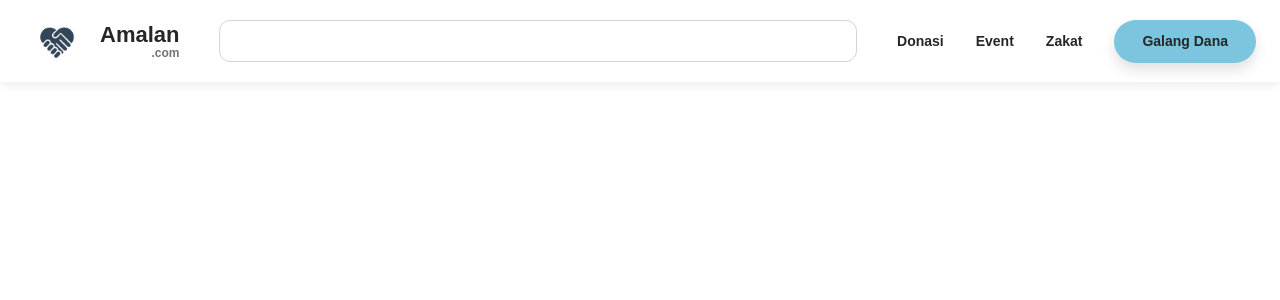
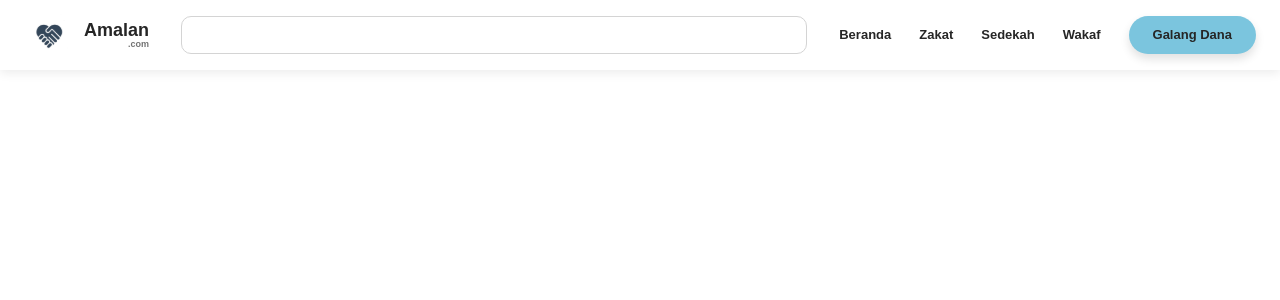
Before and after one commit to kevinefendy/website-profile-komunitas, a Next.js app: page / in a window 1280 px wide. Shown: the top 300 px of the page. Built offline with nearby package versions, Linux system fonts and the light colour scheme; some icons are missing.

Commit message:
style: menyesuaikan navbar dengan desain terbaru

```diff
--- a/app/components/Navbar.jsx
+++ b/app/components/Navbar.jsx
@@ -10,45 +10,43 @@ export default function Navbar() {
 
   return (
     <nav className="w-full bg-white shadow-[0_3px_10px_rgba(0,0,0,0.08)]">
-      <div className="mx-auto flex h-[82px] max-w-[1280px] items-center px-4 sm:px-6">
-
-        <Link
-          href="/"
-          className="flex shrink-0 items-center gap-2"
-        >
+      <div className="mx-auto flex h-[70px] max-w-[1280px] items-center px-4 sm:px-6">
+        {/* Logo */}
+        <Link href="/" className="flex shrink-0 items-center gap-2">
           <Image
             src="/images/logo.svg"
             alt="Amalan.com"
-            width={68}
-            height={68}
+            width={52}
+            height={52}
             priority
-            className="h-[60px] w-[60px] object-contain sm:h-[68px] sm:w-[68px]"
+            className="h-[48px] w-[48px] object-contain sm:h-[52px] sm:w-[52px]"
           />
 
           <div className="flex flex-col items-end gap-[1px]">
-            <span className="text-[20px] font-bold leading-none text-neutral-800 sm:text-[22px]">
+            <span className="text-[18px] font-bold leading-none text-neutral-800">
               Amalan
             </span>
 
-            <span className="text-[11px] font-bold leading-none text-neutral-500 sm:text-[12px]">
+            <span className="text-[9px] font-semibold leading-none text-neutral-500">
               .com
             </span>
           </div>
         </Link>
 
-        <div className="mx-10 hidden flex-1 lg:block">
+        {/* Search Desktop */}
+        <div className="mx-8 hidden flex-1 lg:block">
           <div className="relative">
             <input
               type="text"
               className="
-                h-[42px]
+                h-[38px]
                 w-full
-                rounded-[11px]
+                rounded-[10px]
                 border
                 border-neutral-300
                 bg-white
                 pl-4
-                pr-12
+                pr-10
                 text-sm
                 text-neutral-700
                 outline-none
@@ -61,10 +59,10 @@ export default function Navbar() {
 
             <Icon
               icon="mdi:magnify"
-              width={23}
+              width={21}
               className="
                 absolute
-                right-4
+                right-3
                 top-1/2
                 -translate-y-1/2
                 text-neutral-400
@@ -73,26 +71,22 @@ export default function Navbar() {
           </div>
         </div>
 
-        <div className="ml-auto hidden items-center gap-8 whitespace-nowrap text-[14px] font-semibold text-neutral-800 lg:flex">
-          <Link
-            href="/donasi"
-            className="transition hover:text-sky-500"
-          >
-            Donasi
+        {/* Desktop Menu */}
+        <div className="ml-auto hidden items-center gap-7 whitespace-nowrap text-[13px] font-semibold text-neutral-800 lg:flex">
+          <Link href="/" className="transition hover:text-sky-500">
+            Beranda
           </Link>
 
-          <Link
-            href="/event"
-            className="transition hover:text-sky-500"
-          >
-            Event
+          <Link href="/zakat" className="transition hover:text-sky-500">
+            Zakat
           </Link>
 
-          <Link
-            href="/zakat"
-            className="transition hover:text-sky-500"
-          >
-            Zakat
+          <Link href="/sedekah" className="transition hover:text-sky-500">
+            Sedekah
+          </Link>
+
+          <Link href="/wakaf" className="transition hover:text-sky-500">
+            Wakaf
           </Link>
 
           <Link
@@ -100,11 +94,11 @@ export default function Navbar() {
             className="
               rounded-full
               bg-[#7BC5DE]
-              px-7
-              py-[11px]
+              px-6
+              py-[9px]
               font-bold
               text-neutral-800
-              shadow-[0_7px_14px_rgba(0,0,0,0.12)]
+              shadow-[0_5px_10px_rgba(0,0,0,0.12)]
               transition
               hover:bg-[#69B8D3]
             "
@@ -113,25 +107,21 @@ export default function Navbar() {
           </Link>
         </div>
 
-        <div className="ml-auto flex items-center gap-3 lg:hidden">
-
+        {/* Mobile */}
+        <div className="ml-auto flex items-center gap-2 lg:hidden">
           <button
             type="button"
             aria-label="Search"
-            className="flex h-10 w-10 items-center justify-center rounded-full transition hover:bg-neutral-100"
+            className="flex h-10 w-10 items-center justify-center rounded-full hover:bg-neutral-100"
           >
-            <Icon
-              icon="mdi:magnify"
-              width={25}
-              className="text-neutral-700"
-            />
+            <Icon icon="mdi:magnify" width={24} className="text-neutral-700" />
           </button>
 
           <button
             type="button"
             aria-label="Menu"
             onClick={() => setIsOpen(!isOpen)}
-            className="flex h-10 w-10 items-center justify-center rounded-full transition hover:bg-neutral-100"
+            className="flex h-10 w-10 items-center justify-center rounded-full hover:bg-neutral-100"
           >
             <Icon
               icon={isOpen ? "mdi:close" : "mdi:menu"}
@@ -142,39 +132,35 @@ export default function Navbar() {
         </div>
       </div>
 
+      {/* Mobile Menu */}
       {isOpen && (
         <div className="border-t border-neutral-200 bg-white px-4 py-5 lg:hidden">
-          <div className="mx-auto flex max-w-[1280px] flex-col gap-4">
-
-            <div className="relative">
+          <div className="mx-auto flex max-w-[1280px] flex-col gap-3">
+            {/* Search Mobile */}
+            <div className="relative mb-2">
               <input
                 type="text"
                 placeholder="Cari..."
                 className="
                   h-[42px]
                   w-full
-                  rounded-[11px]
+                  rounded-[10px]
                   border
                   border-neutral-300
-                  bg-white
                   pl-4
-                  pr-12
+                  pr-10
                   text-sm
-                  text-neutral-700
                   outline-none
-                  transition
                   focus:border-sky-400
-                  focus:ring-2
-                  focus:ring-sky-100
                 "
               />
 
               <Icon
                 icon="mdi:magnify"
-                width={22}
+                width={21}
                 className="
                   absolute
-                  right-4
+                  right-3
                   top-1/2
                   -translate-y-1/2
                   text-neutral-400
@@ -183,27 +169,35 @@ export default function Navbar() {
             </div>
 
             <Link
-              href="/donasi"
+              href="/"
               onClick={() => setIsOpen(false)}
-              className="border-b border-neutral-100 py-2 font-semibold text-neutral-800"
+              className="py-2 font-semibold"
             >
-              Donasi
-            </Link>
-
-            <Link
-              href="/event"
-              onClick={() => setIsOpen(false)}
-              className="border-b border-neutral-100 py-2 font-semibold text-neutral-800"
-            >
-              Event
+              Beranda
             </Link>
 
             <Link
               href="/zakat"
               onClick={() => setIsOpen(false)}
-              className="border-b border-neutral-100 py-2 font-semibold text-neutral-800"
+              className="py-2 font-semibold"
             >
               Zakat
+            </Link>
+
+            <Link
+              href="/sedekah"
+              onClick={() => setIsOpen(false)}
+              className="py-2 font-semibold"
+            >
+              Sedekah
+            </Link>
+
+            <Link
+              href="/wakaf"
+              onClick={() => setIsOpen(false)}
+              className="py-2 font-semibold"
+            >
+              Wakaf
             </Link>
 
             <Link
@@ -218,9 +212,6 @@ export default function Navbar() {
                 text-center
                 font-bold
                 text-neutral-800
-                shadow-[0_7px_14px_rgba(0,0,0,0.12)]
-                transition
-                hover:bg-[#69B8D3]
               "
             >
               Galang Dana
```
